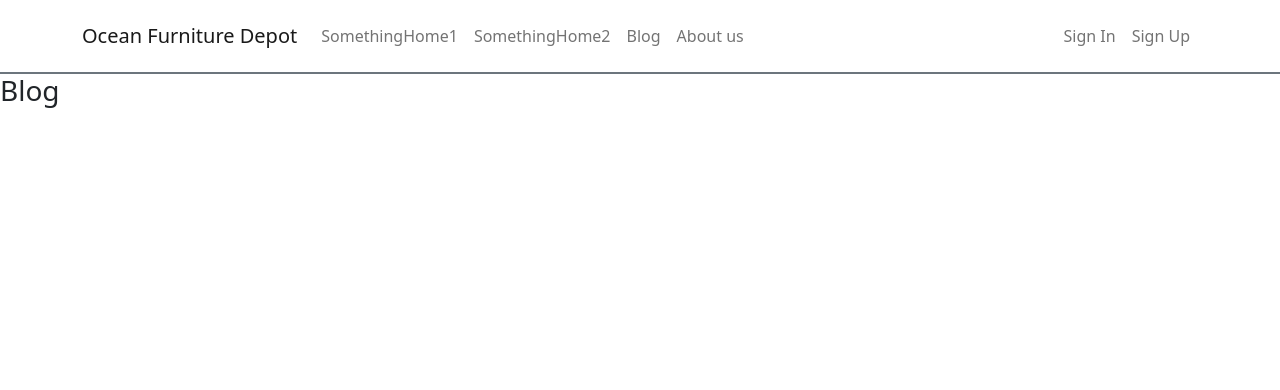
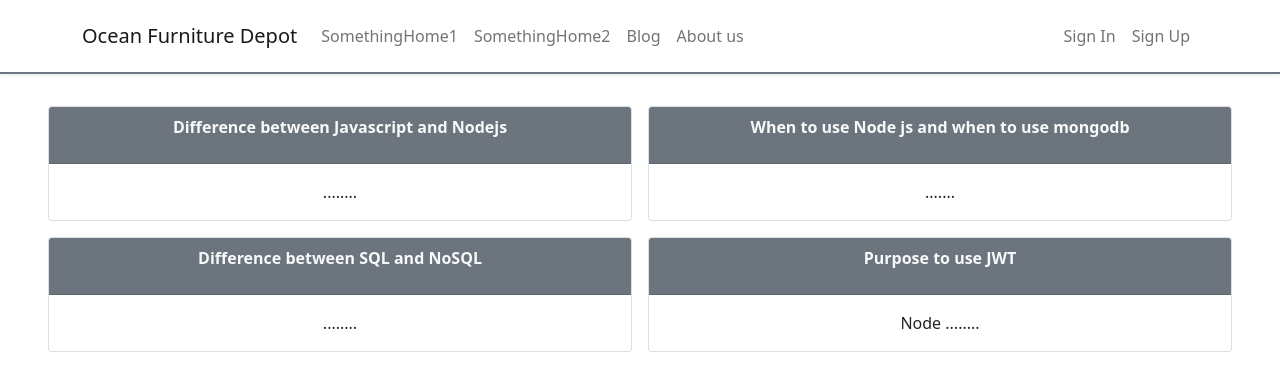
Before and after one commit to sac090909/warehouse-client, a React (Create React App) app: page /blog in a window 1280 px wide. Shown: the top 390 px of the page. Built offline with nearby package versions, Linux system fonts and the light colour scheme; no server answers.

Commit message:
404 added

```diff
--- a/src/components/Blog/Blog.js
+++ b/src/components/Blog/Blog.js
@@ -2,8 +2,50 @@ import React from "react";
 
 const Blog = () => {
   return (
-    <div>
-      <h3>Blog</h3>
+    <div className="row row-cols-1 row-cols-md-2 g-3 px-5 my-3">
+      <div className="col h-100 bg-body rounded">
+        <div className="card h-100">
+          <div className="card-title card-header bg-secondary text-light text-center  fw-bold">
+            <p>Difference between Javascript and Nodejs</p>
+          </div>
+          <div className="card-body text-center h-100">
+            <p className="card-text"> ........ </p>
+          </div>
+        </div>
+      </div>
+
+      <div className="col h-100  rounded">
+        <div className="card h-100">
+          <div className="card-title card-header bg-secondary text-light text-center fw-bold">
+            <p>When to use Node js and when to use mongodb</p>
+          </div>
+          <div className="card-body text-center h-100">
+            <p className="card-text"> ....... </p>
+          </div>
+        </div>
+      </div>
+
+      <div className="col h-100  rounded">
+        <div className="card h-100">
+          <div className="card-title card-header bg-secondary text-light text-center fw-bold">
+            <p> Difference between SQL and NoSQL</p>
+          </div>
+          <div className="card-body text-center h-100">
+            <p className="card-text"> ........ </p>
+          </div>
+        </div>
+      </div>
+
+      <div className="col h-100  rounded">
+        <div className="card h-100">
+          <div className="card-title card-header  bg-secondary text-light text-center fw-bold">
+            <p>Purpose to use JWT</p>
+          </div>
+          <div className="card-body text-center h-100">
+            <p className="card-text"> Node ........ </p>
+          </div>
+        </div>
+      </div>
     </div>
   );
 };
--- a/src/components/Header/Header.js
+++ b/src/components/Header/Header.js
@@ -20,7 +20,7 @@ const Header = () => {
       <Navbar
         collapseOnSelect
         expand="lg"
-        className="border-bottom border-secondary border-2"
+        className="border-bottom border-secondary border-2 shadow-sm"
         bg="white"
         variant="light"
       >
--- a/src/components/Home/Banner/Banner.js
+++ b/src/components/Home/Banner/Banner.js
@@ -5,7 +5,7 @@ const Banner = () => {
   return (
     <div>
       <img
-        className="my-5 rounded mx-auto d-block img-fluid px-5"
+        className="my-5 rounded mx-auto d-block img-fluid shadow-sm img-thumbnail"
         src={pic}
         alt=""
       />
--- a/src/components/NotFound/NotFound.js
+++ b/src/components/NotFound/NotFound.js
@@ -1,9 +1,19 @@
 import React from "react";
+import { Link } from "react-router-dom";
+import notfound from "../../images/404page.jpg";
 
 const NotFound = () => {
   return (
-    <div>
-      <h3>Not Found: 404</h3>
+    <div className="max-auto d-block text-center my-5">
+      <h3 className="mb-3">404 : Sorry, Page Not Found !</h3>
+      <img className="image-fluid rounded mx-2" src={notfound} alt="" />
+      <p className="my-3">
+        Please click{" "}
+        <Link className="mx-2" to="home">
+          here
+        </Link>
+        to go home page.
+      </p>
     </div>
   );
 };
```
Also changed, not shown: src/components/InventoryDetail/InventoryDetail/InventoryDetail.js (+1 -6 lines), src/images/404page.jpg (added).
